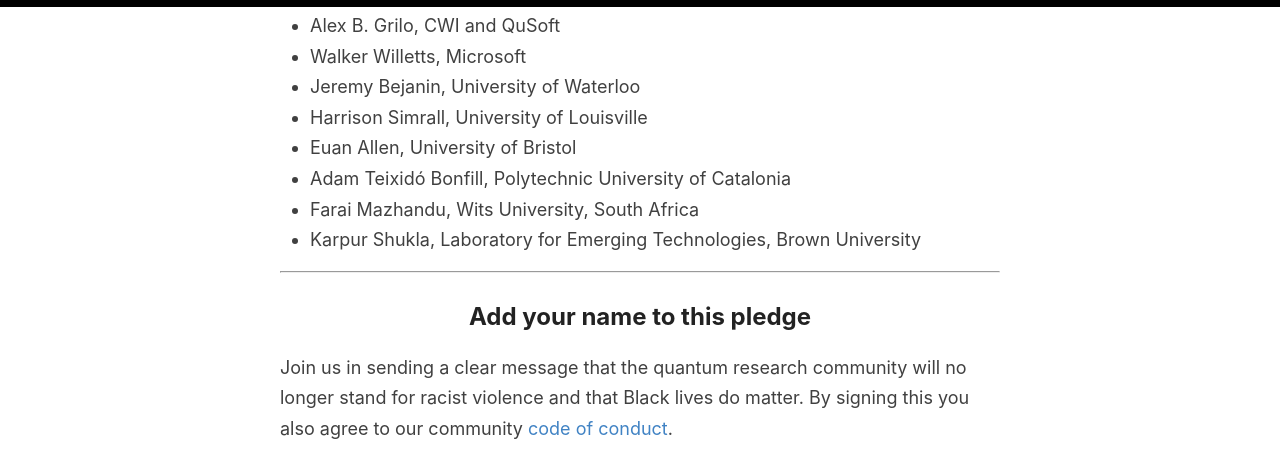
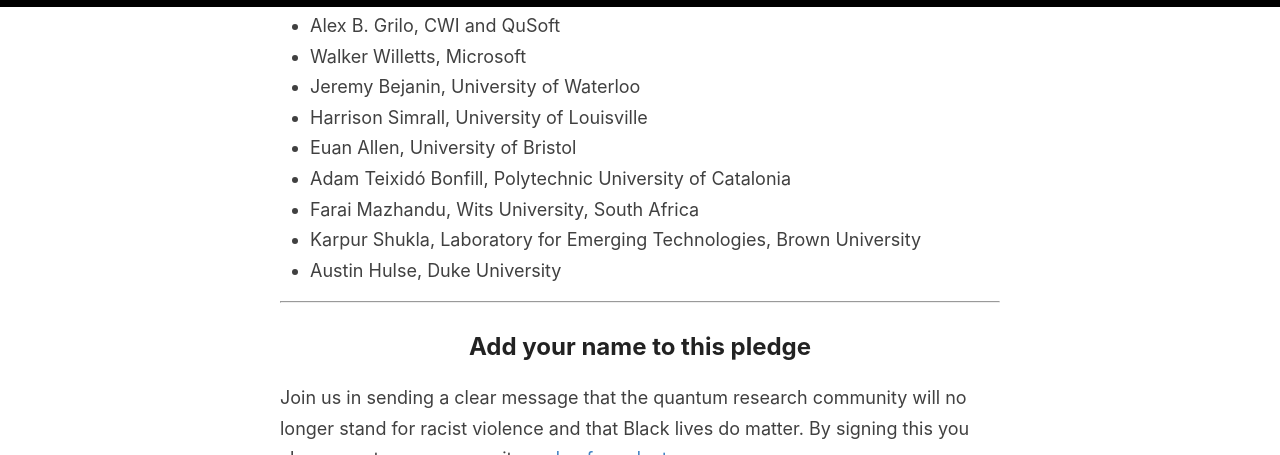
Before and after one commit to quantumforblacklives/quantumforblacklives.github.io, a Jekyll site: the page built from index.html, in a window 1280 px wide and 900 px high, scrolled down 5297 px, cut to the strip 0-455 px from the top of the window. Built offline with Jekyll 4.4.1, drawn with Linux system fonts in a browser that asks for light colours; the list of posts is cut into pages by our own code.

Commit message:
Add signature from Austin Hulse.

```diff
--- a/_includes/signatories.md
+++ b/_includes/signatories.md
@@ -75,3 +75,4 @@
 - Adam Teixidó Bonfill, Polytechnic University of Catalonia
 - Farai Mazhandu, Wits University, South Africa
 - Karpur Shukla, Laboratory for Emerging Technologies, Brown University
+- Austin Hulse, Duke University
```
